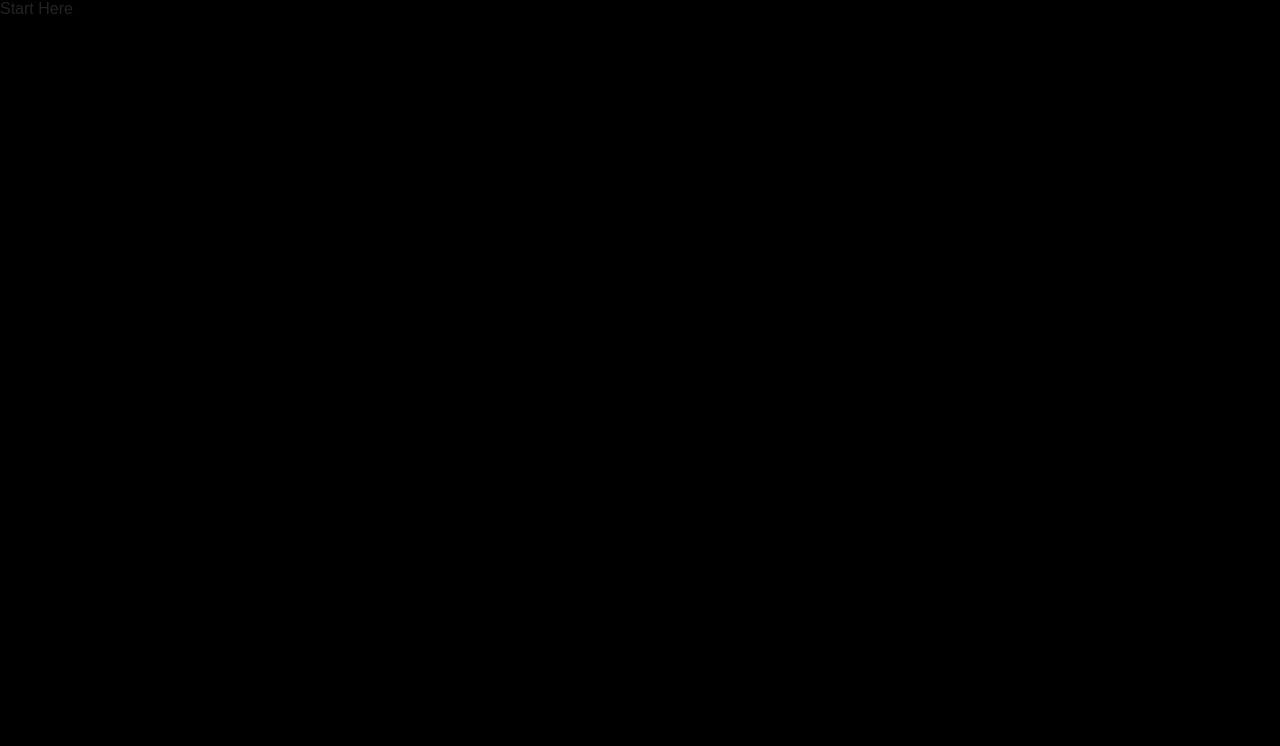
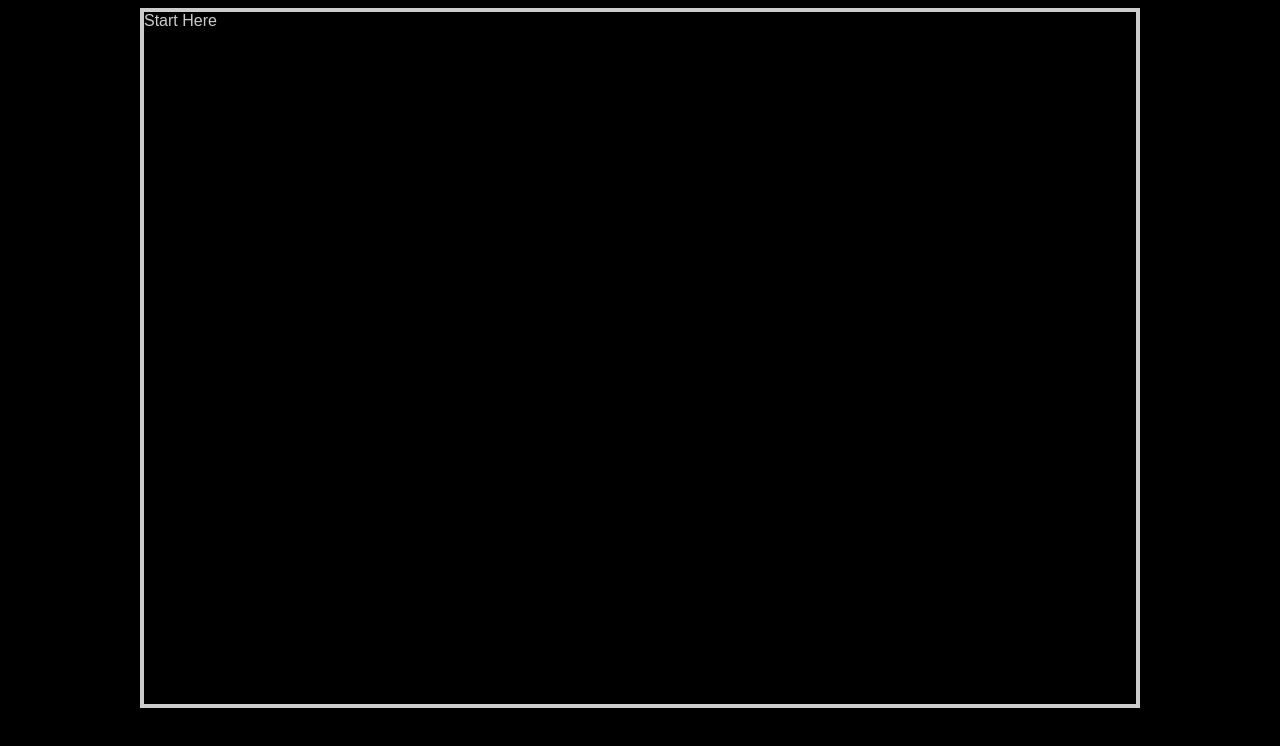
Before and after one commit to devmentorlive/dd13cd63, a React (Create React App) app: page / in a window 1280 px wide. Shown: the top 746 px of the page. Built offline with nearby package versions, Linux system fonts and the light colour scheme.

Commit message:
added a container

```diff
--- a/public/css/styles.css
+++ b/public/css/styles.css
@@ -2,7 +2,7 @@ body {
   font-family: "AirbnbCerealBook", sans-serif;
   font-size: 16px;
   background-color: #000000;
-  color: #312b2b;
+  color: white;
   opacity: 0.8;
 }
 
--- a/src/app.jsx
+++ b/src/app.jsx
@@ -1,5 +1,5 @@
 import React from "react";
 
 export default function App() {
-  return <>Start Here</>;
+  return <div className="zone-container">Start Here</div>;
 }
```
